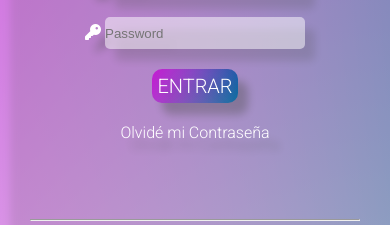
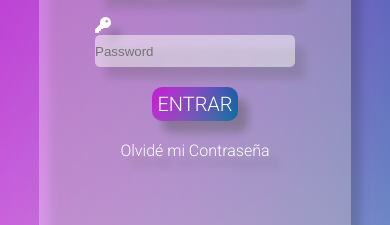
Before and after one commit to criisbenii/Login-market-heroes, a plain HTML site: page index.html in a window 390 px wide. Shown: the part 350-575 px from the top of the page. Drawn offline with Linux system fonts and the light colour scheme.

Commit message:
Update style.css

```diff
--- a/style.css
+++ b/style.css
@@ -100,3 +100,10 @@ button{
     text-decoration:underline;
     padding: 5px;
 }
+
+@media screen and (max-width: 477px) {
+    form{
+        width: 80vw;
+    }
+
+}
```
